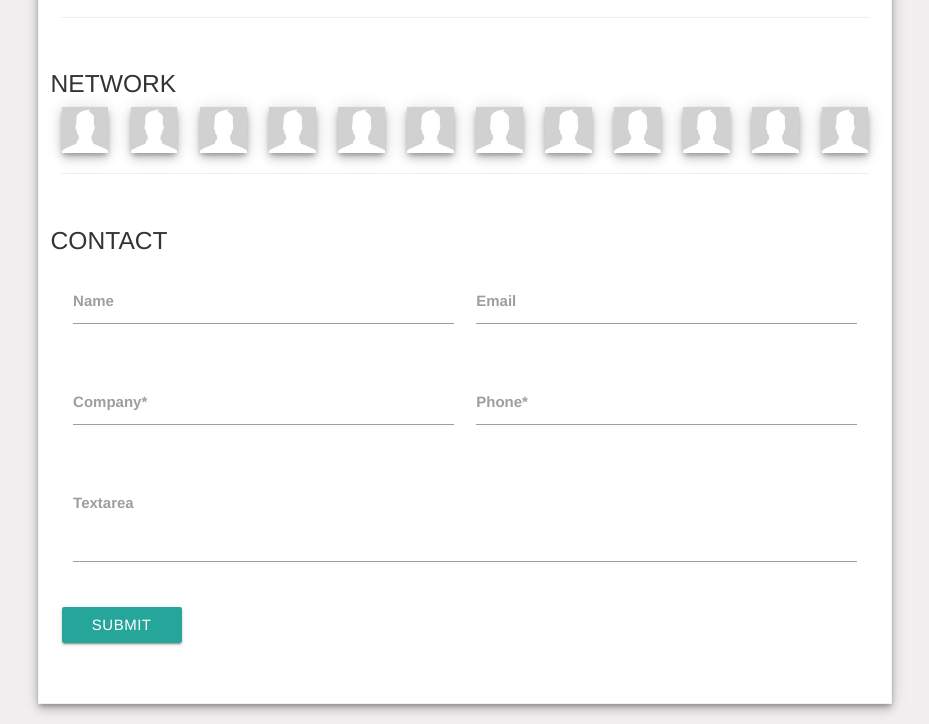
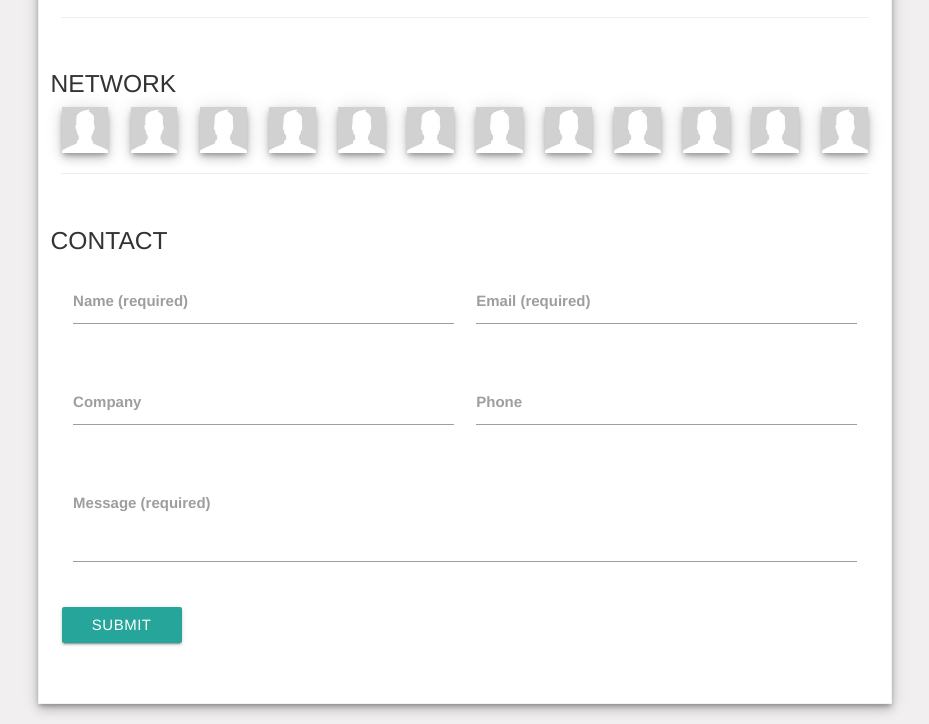
Before and after one commit to Jerling1989/DEMO, a plain HTML site: page index.html in a window 1280 px wide. Shown: the part 1032-1756 px from the top of the page, without its empty margins (175-1104 px from the left). Drawn offline with nearby package versions, Linux system fonts and the light colour scheme.

Commit message:
form update

```diff
--- a/index.html
+++ b/index.html
@@ -318,31 +318,31 @@
 	      <div class="row">
 	        <div class="input-field col s6">
 	          <input id="last_name" type="text" class="validate">
-	          <label for="last_name">Name</label>
+	          <label for="last_name">Name (required)</label>
 	        </div>
 
 	        <div class="input-field col s6">
 	          <input id="email" type="email" class="validate">
-	          <label for="email">Email</label>
+	          <label for="email">Email (required)</label>
 	        </div>
 	      </div>
 
 	      <div class="row">
 	        <div class="input-field col s6">
 	          <input id="last_name" type="text" class="validate">
-	          <label for="last_name">Company*</label>
+	          <label for="last_name">Company</label>
 	        </div>
 
 	        <div class="input-field col s6">
 	          <input id="email" type="email" class="validate">
-	          <label for="email">Phone*</label>
+	          <label for="email">Phone</label>
 	        </div>
 	      </div>
 
 	      <div class="row">
 	        <div class="input-field col s12">
 	          <textarea id="textarea1" class="materialize-textarea"></textarea>
-	          <label for="textarea1">Textarea</label>
+	          <label for="textarea1">Message (required)</label>
 	        </div>
 	      </div>
 
```
